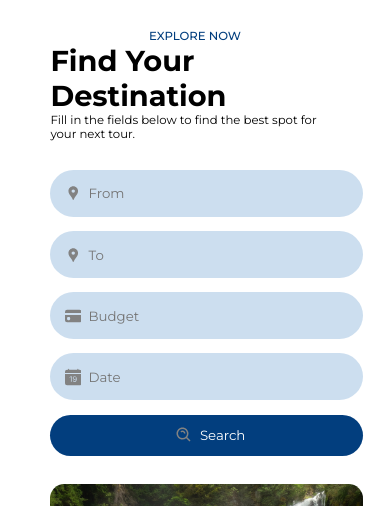
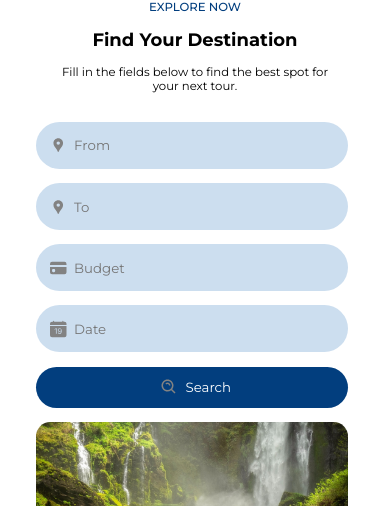
Before and after one commit to wctseng99/travel-website-project, a React (Vite) app: page / in a window 390 px wide. Shown: the part 1358-1864 px from the top of the page. Built offline with nearby package versions, Linux system fonts and the light colour scheme.

Commit message:
fix: adjust the heading margin

```diff
--- a/src/Components/Destination/Destination.css
+++ b/src/Components/Destination/Destination.css
@@ -35,14 +35,16 @@
     padding: 0 1rem;
   }
   .destination .secContainer .sectTitle h3 {
-    font-size: var(--h1FontSize);
-    padding: 0 1rem;
+    font-size: var(--h2FontSize);
+    padding: 0 2rem;
+    margin: 1rem 1rem;
   }
   .destination .secContainer .sectTitle P {
     padding: 0 1rem;
+    text-align: center;
   }
   .destination .secContainer .searchField {
-    margin: 2rem 2rem;
+    margin: 1rem 1rem;
     display: flex;
     flex-direction: column;
     justify-content: center;
@@ -78,26 +80,25 @@
     display: none;
   }
   .destination .destinationContainer {
-    margin-top: 2rem;
+    margin: 1rem 1rem;
     display: flex;
     flex-direction: column;
     width: 90%;
-    margin: 2rem;
     justify-content: space-evenly;
   }
   .destination .destinationContainer .singleDestination {
     position: relative;
     overflow: hidden;
     border-radius: 1rem;
-    height: 260px;
+    height: 15rem;
+    width: 100%;
   }
   .destination .destinationContainer .imgDiv {
     position: relative;
     height: 100%;
-    width: 100%;
   }
   .destination .destinationContainer .imgDiv img {
-    width: 100%;
+    height: 100%;
     -o-object-fit: cover;
        object-fit: cover;
     transition: all 0.3s ease-in-out;
--- a/src/Components/Destination/Destination.scss
+++ b/src/Components/Destination/Destination.scss
@@ -42,17 +42,19 @@
         }
 
         h3 {
-          font-size: var(--h1FontSize);
-          padding: 0 1rem;
+          font-size: var(--h2FontSize);
+          padding: 0 2rem;
+          margin: 1rem 1rem;
         }
 
         P {
           padding: 0 1rem;
+          text-align: center;
         }
       }
 
       .searchField {
-        margin: 2rem 2rem;
+        margin: 1rem 1rem;
         display: flex;
         flex-direction: column;
         justify-content: center;
@@ -95,26 +97,27 @@
     }
 
     .destinationContainer {
-      margin-top: 2rem;
+      margin: 1rem 1rem;
       display: flex;
       flex-direction: column;
       width: 90%;
-      margin: 2rem;
       justify-content: space-evenly;
       .singleDestination {
         position: relative;
         overflow: hidden;
         border-radius: 1rem;
-        height: 260px;
+        height: 15rem;
+        width: 100%;
       }
 
       .imgDiv {
         position: relative;
         height: 100%;
-        width: 100%;
+        // width: 100%;
 
         img {
-          width: 100%;
+          // width: 100%;
+          height: 100%;
           object-fit: cover;
           transition: all 0.3s ease-in-out;
         }
--- a/src/Components/Middle/Middle.css
+++ b/src/Components/Middle/Middle.css
@@ -24,7 +24,7 @@
     width: 100%;
   }
   .middle .secContainer .grid {
-    padding: 3rem;
+    padding: 2rem;
     border-radius: var(--borderRadius);
     background: var(--primaryColorLight);
     justify-content: space-evenly;
--- a/src/Components/Middle/Middle.scss
+++ b/src/Components/Middle/Middle.scss
@@ -29,7 +29,7 @@
 
     .secContainer {
       .grid {
-        padding: 3rem;
+        padding: 2rem;
         border-radius: var(--borderRadius);
         background: var(--primaryColorLight);
         justify-content: space-evenly;
--- a/src/Components/Questions/Questions.css
+++ b/src/Components/Questions/Questions.css
@@ -111,9 +111,7 @@
   .secHeading {
     margin-top: 2rem;
     font-size: var(--h2FontSize);
-    display: flex;
-    flex-direction: column;
-    justify-content: center;
-    align-items: center;
+    text-align: center;
+    padding: 0rem;
   }
 }/*# sourceMappingURL=Questions.css.map */
--- a/src/Components/Questions/Questions.jsx
+++ b/src/Components/Questions/Questions.jsx
@@ -47,9 +47,7 @@ const Questions = () => {
               desc="Lorem ipsum dolor sit amet, consectetur adipiscing elit.
           Aliquam sodales ac arcu ac tincidunt. Nulla faucibus purus vitae ipsum convallis, eu
           molestie velit ultricies. Donec pretium in dolor nec venenatis.
-          Suspendisse dolor mi, semper et tristique vitae, sagittis in diam. Class
-          aptent taciti sociosqu ad litora torquent per conubia nostra, per
-          inceptos himenaeos."
+          Suspendisse dolor mi, semper et tristique vitae, sagittis in diam. Class aptent."
               active={active}
               setActive={setActive}
             />
--- a/src/Components/Questions/Questions.scss
+++ b/src/Components/Questions/Questions.scss
@@ -124,9 +124,7 @@
   .secHeading {
     margin-top: 2rem;
     font-size: var(--h2FontSize);
-    display: flex;
-    flex-direction: column;
-    justify-content: center;
-    align-items: center;
+    text-align: center;
+    padding: 0rem;
   }
 }
```
Also changed, not shown: 2 other files (tests, documents, lock files or other folders).
